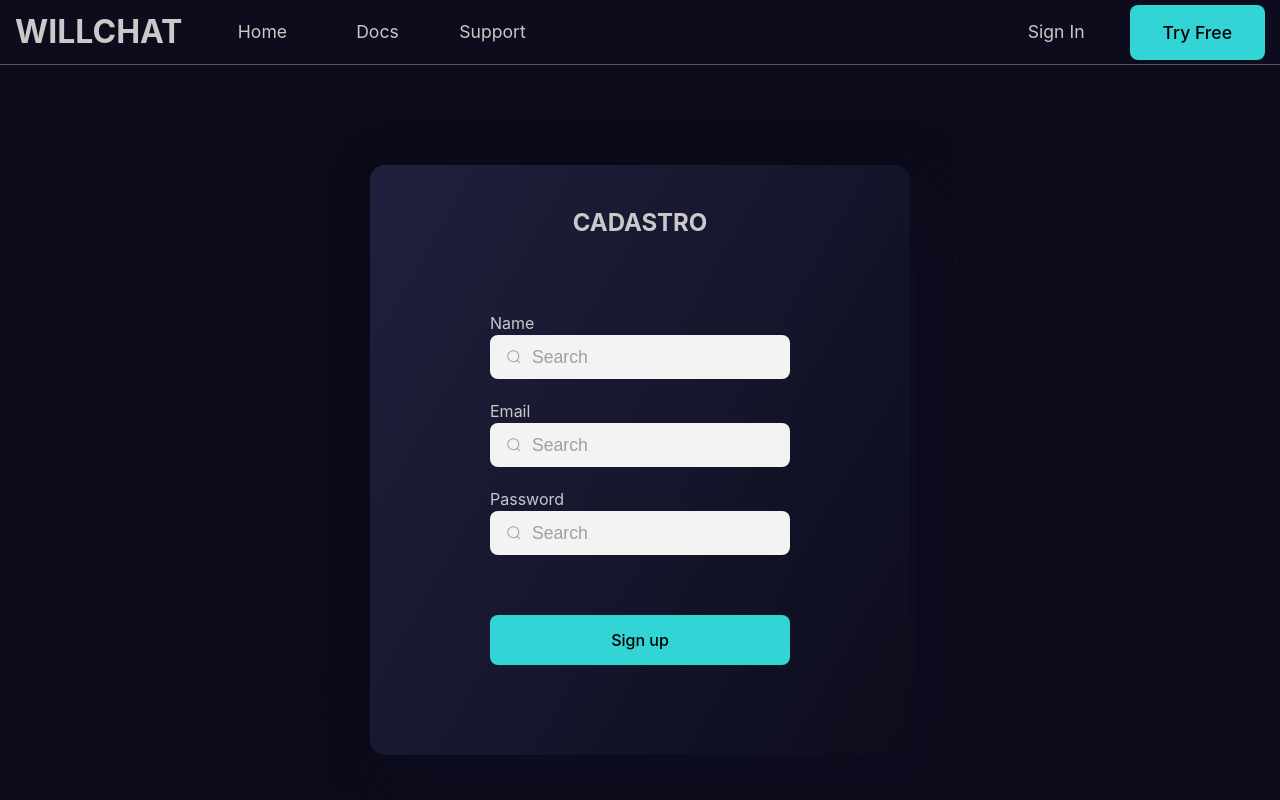
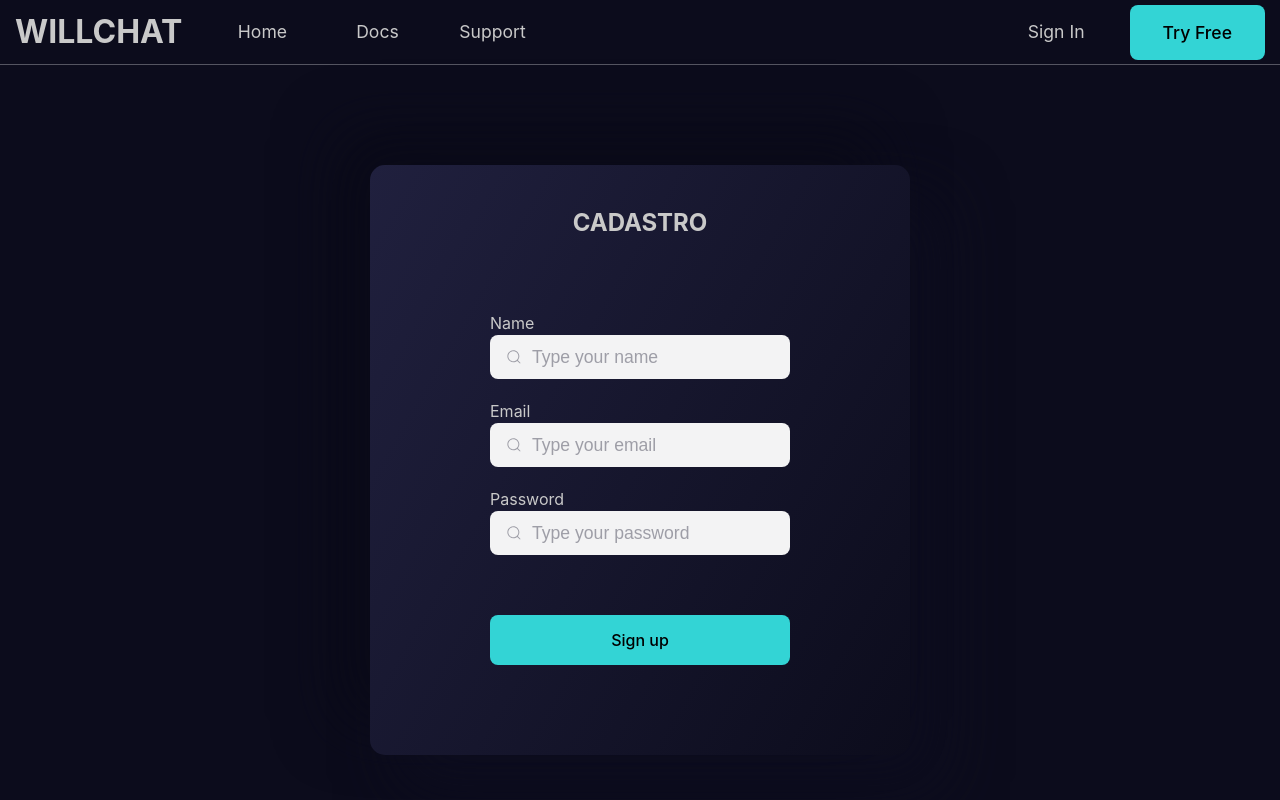
Before and after one commit to Williancc1557/willchat-plataform, a React (Vite) app: page /register in a window 1280 px wide. Shown: the top 800 px of the page. Built offline with nearby package versions, Linux system fonts and the light colour scheme.

Commit message:
feat: set placeholders in register screen inputs

```diff
--- a/src/components/InputText/index.tsx
+++ b/src/components/InputText/index.tsx
@@ -4,7 +4,8 @@ import { InputStyled } from "./styled";
 interface InputTextProps {
   className?: string;
   type?: string;
-  register: UseFormRegisterReturn;
+  register?: UseFormRegisterReturn;
+  placeholder?: string;
 }
 
 export const InputText = (props: InputTextProps) => {
@@ -17,7 +18,7 @@ export const InputText = (props: InputTextProps) => {
           </g>
         </svg>
         <input
-          placeholder="Search"
+          placeholder={props.placeholder}
           {...props.register}
           type={props.type}
           className="input"
--- a/src/views/RegisterPage/index.tsx
+++ b/src/views/RegisterPage/index.tsx
@@ -27,6 +27,7 @@ export const RegisterPage = () => {
               <InputText
                 type="text"
                 register={register("name", { required: true })}
+                placeholder="Type your name"
               />
             </div>
             <div className="input-container">
@@ -34,6 +35,7 @@ export const RegisterPage = () => {
               <InputText
                 type="text"
                 register={register("email", { required: true })}
+                placeholder="Type your email"
               />
             </div>
             <div className="input-container">
@@ -41,6 +43,7 @@ export const RegisterPage = () => {
               <InputText
                 type="text"
                 register={register("password", { required: true })}
+                placeholder="Type your password"
               />
             </div>
 
```
